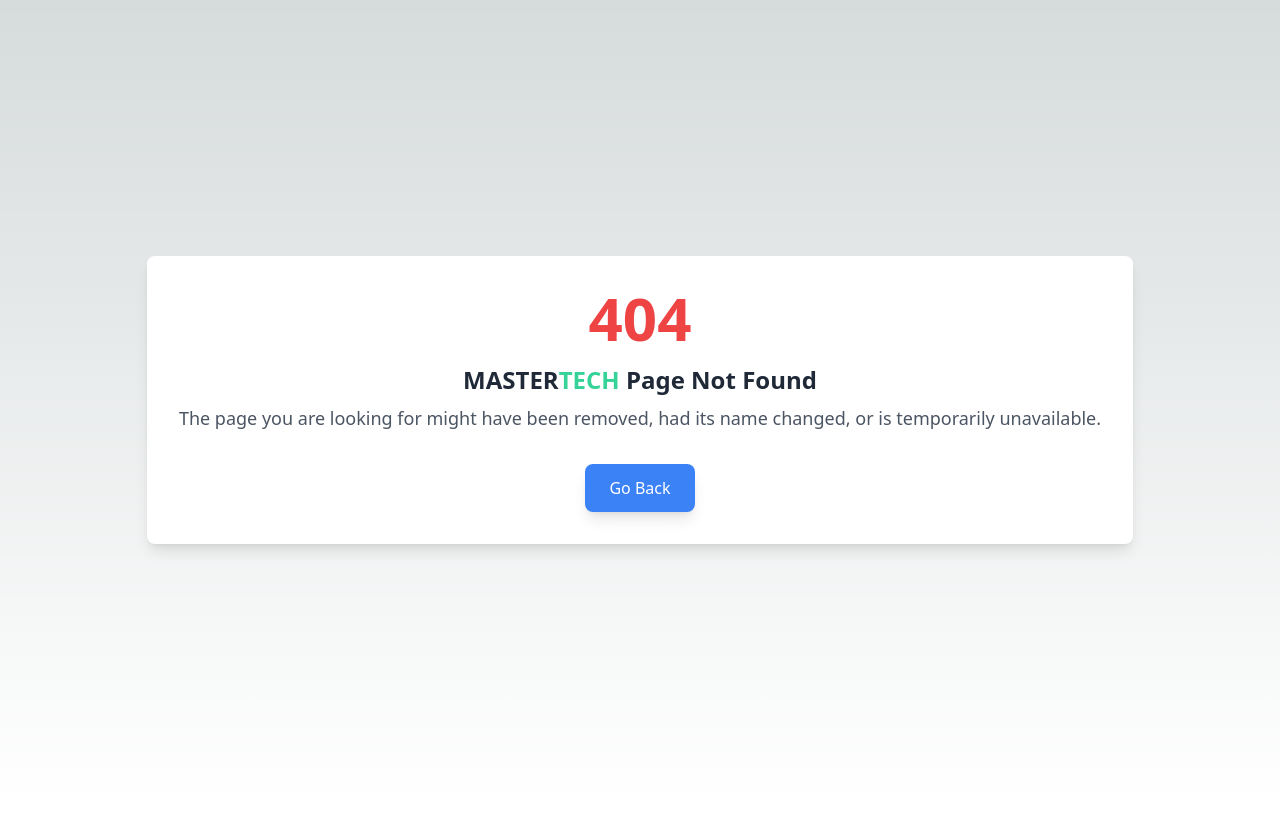
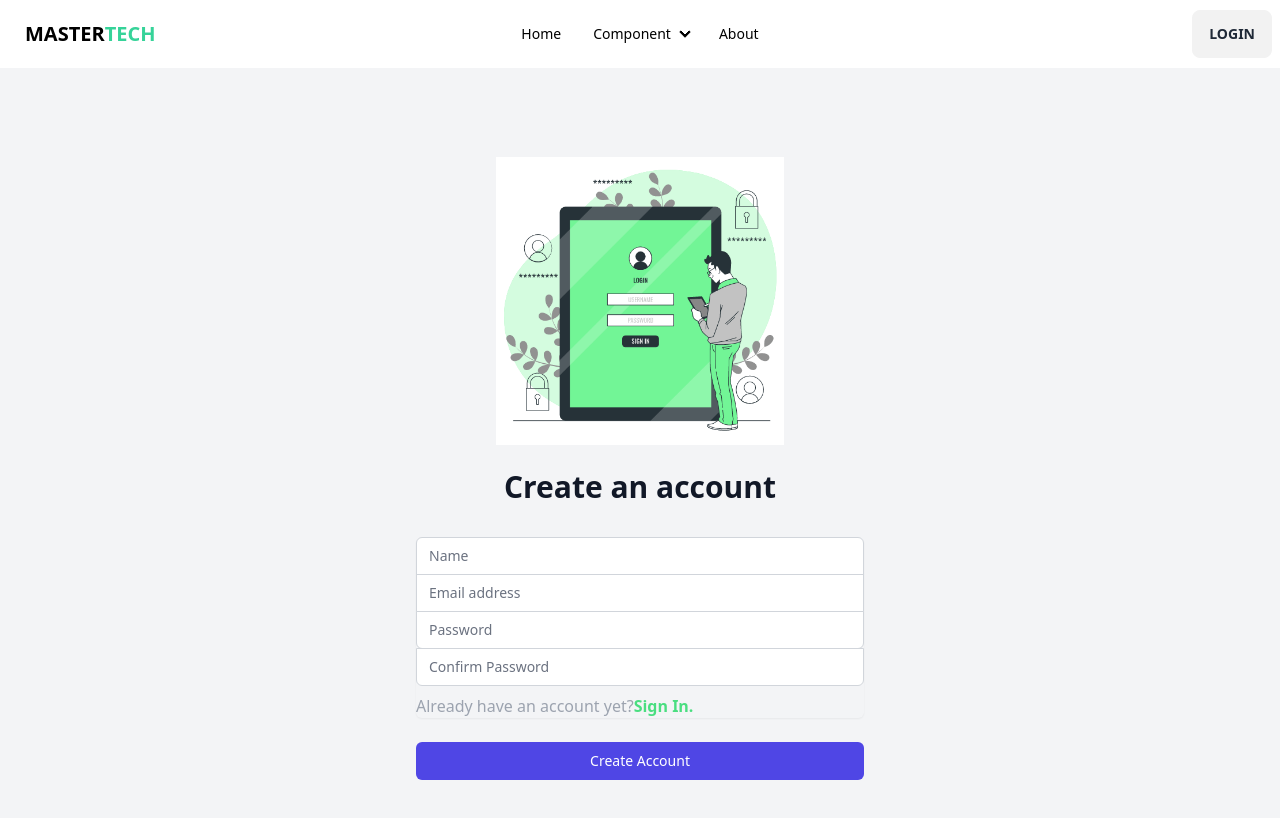
Before and after one commit to Mostafizur-Pro/masterTech, a Next.js app: page /signup in a window 1280 px wide. Before the commit this address had no page. Shown: the top 818 px of the page. Built offline with nearby package versions, Linux system fonts and the light colour scheme.

Commit message:
login & signup page create

```diff
--- a/package.json
+++ b/package.json
@@ -16,6 +16,7 @@
     "postcss": "8.4.27",
     "react": "18.2.0",
     "react-dom": "18.2.0",
+    "react-hook-form": "^7.45.2",
     "tailwindcss": "3.3.3"
   },
   "devDependencies": {
--- a/src/components/shared/Navbar.js
+++ b/src/components/shared/Navbar.js
@@ -5,7 +5,7 @@
   const menuItems = (
     <>
       <li>
-        <a>Home</a>
+        <Link href="/">Home</Link>
       </li>
       <li tabIndex={0}>
         <details>
@@ -85,7 +85,9 @@
           <ul className="menu menu-horizontal px-1">{menuItems}</ul>
         </div>
         <div className="navbar-end">
-          <a className="btn">Button</a>
+          <Link href="/login" className="btn">
+            Login
+          </Link>
         </div>
       </div>
     </div>
--- /dev/null
+++ b/src/pages/login/index.js
@@ -0,0 +1,118 @@
+import RootLayout from "@/components/Layouts/RootLayout";
+import Link from "next/link";
+import { useForm } from "react-hook-form";
+import loginImage from "@/assets/login/login.gif";
+import Image from "next/image";
+
+function LoginPage() {
+  const {
+    register,
+    handleSubmit,
+    formState: { errors },
+  } = useForm();
+
+  const onSubmit = (data) => {
+    console.log(data);
+    // Add login logic here
+  };
+  return (
+    <div className="min-h-screen flex items-center justify-center bg-white py-12 px-4 sm:px-6 lg:px-8">
+      <div className="max-w-md w-full space-y-8">
+        <div>
+          <Image className="mx-auto h-72 w-auto" src={loginImage} alt="Logo" />
+
+          <h2 className="mt-6 text-center text-3xl font-extrabold text-gray-900">
+            Sign in to your account
+          </h2>
+        </div>
+        <form className="mt-8 space-y-6" onSubmit={handleSubmit(onSubmit)}>
+          <div className="rounded-md shadow-sm -space-y-px">
+            <div>
+              <label htmlFor="email-address" className="sr-only">
+                Email address
+              </label>
+              <input
+                {...register("email", { required: true })}
+                id="email-address"
+                type="email"
+                autoComplete="email"
+                required
+                className="appearance-none rounded-none relative block w-full px-3 py-2 border border-gray-300 placeholder-gray-500 text-gray-900 rounded-t-md focus:outline-none focus:ring-indigo-500 focus:border-indigo-500 focus:z-10 sm:text-sm"
+                placeholder="Email address"
+              />
+              {errors.email && (
+                <p className="text-red-500 text-sm mt-1">Email is required</p>
+              )}
+            </div>
+            <div>
+              <label htmlFor="password" className="sr-only">
+                Password
+              </label>
+              <input
+                {...register("password", { required: true })}
+                id="password"
+                type="password"
+                autoComplete="current-password"
+                required
+                className="appearance-none rounded-none relative block w-full px-3 py-2 border border-gray-300 placeholder-gray-500 text-gray-900 rounded-b-md focus:outline-none focus:ring-indigo-500 focus:border-indigo-500 focus:z-10 sm:text-sm"
+                placeholder="Password"
+              />
+              {errors.password && (
+                <p className="text-red-500 text-sm mt-1">
+                  Password is required
+                </p>
+              )}
+              <p className="text-gray-400 mt-2">
+                Don't have any account?
+                <Link href="/signup" className="text-green-400 font-bold">
+                  Sign Up.
+                </Link>
+              </p>
+            </div>
+
+            {/* <div>
+              <div
+                onClick={() =>
+                  signIn("google", { callbackUrl: "http://localhost:3000" })
+                }
+              >
+                Google
+              </div>
+              <div
+                onClick={() =>
+                  signIn("github", { callbackUrl: "http://localhost:3000" })
+                }
+              >
+                Github
+              </div>
+            </div> */}
+          </div>
+
+          <div>
+            <button
+              type="submit"
+              className="group relative w-full flex justify-center py-2 px-4 border border-transparent text-sm font-medium rounded-md text-white bg-indigo-600 hover:bg-indigo-700 focus:outline-none focus:ring-2 focus:ring-offset-2 focus:ring-indigo-500"
+            >
+              Sign in
+            </button>
+          </div>
+        </form>
+        <div className="flex flex-col w-full lg:flex-row">
+          <div className="grid flex-grow h-32 card bg-base-300 rounded-box place-items-center">
+            Google
+          </div>
+          <div className="divider lg:divider-horizontal">OR</div>
+          <div className="grid flex-grow h-32 card bg-base-300 rounded-box place-items-center">
+            GitHub
+          </div>
+        </div>
+      </div>
+    </div>
+  );
+}
+
+export default LoginPage;
+
+LoginPage.getLayout = function getLayout(page) {
+  return <RootLayout>{page}</RootLayout>;
+};
--- /dev/null
+++ b/src/pages/signup/index.js
@@ -0,0 +1,139 @@
+import RootLayout from "@/components/Layouts/RootLayout";
+import Link from "next/link";
+import { useForm } from "react-hook-form";
+import loginImage from "@/assets/login/login.gif";
+import Image from "next/image";
+
+function SignUp() {
+  const {
+    register,
+    handleSubmit,
+    formState: { errors },
+    watch,
+  } = useForm();
+
+  const onSubmit = (data) => {
+    console.log(data);
+    // Add registration logic here
+  };
+  return (
+    <div>
+      {" "}
+      <div className="min-h-screen flex items-center justify-center bg-gray-100 py-12 px-4 sm:px-6 lg:px-8">
+        <div className="max-w-md w-full space-y-8">
+          <div>
+            <Image
+              className="mx-auto h-72 w-auto"
+              src={loginImage}
+              alt="Logo"
+            />
+            <h2 className="mt-6 text-center text-3xl font-extrabold text-gray-900">
+              Create an account
+            </h2>
+          </div>
+          <form className="mt-8 space-y-6" onSubmit={handleSubmit(onSubmit)}>
+            <div className="rounded-md shadow-sm -space-y-px">
+              <div>
+                <label htmlFor="name" className="sr-only">
+                  Name
+                </label>
+                <input
+                  {...register("name", { required: true })}
+                  id="name"
+                  type="text"
+                  required
+                  className="appearance-none rounded-none relative block w-full px-3 py-2 border border-gray-300 placeholder-gray-500 text-gray-900 rounded-t-md focus:outline-none focus:ring-indigo-500 focus:border-indigo-500 focus:z-10 sm:text-sm"
+                  placeholder="Name"
+                />
+                {errors.name && (
+                  <p className="text-red-500 text-sm mt-1">Name is required</p>
+                )}
+              </div>
+              <div>
+                <label htmlFor="email" className="sr-only">
+                  Email address
+                </label>
+                <input
+                  {...register("email", {
+                    required: true,
+                    pattern: /^\S+@\S+$/i,
+                  })}
+                  id="email"
+                  type="email"
+                  required
+                  className="appearance-none rounded-none relative block w-full px-3 py-2 border border-gray-300 placeholder-gray-500 text-gray-900 focus:outline-none focus:ring-indigo-500 focus:border-indigo-500 focus:z-10 sm:text-sm"
+                  placeholder="Email address"
+                />
+                {errors.email && (
+                  <p className="text-red-500 text-sm mt-1">
+                    Valid email is required
+                  </p>
+                )}
+              </div>
+              <div>
+                <label htmlFor="password" className="sr-only">
+                  Password
+                </label>
+                <input
+                  {...register("password", { required: true, minLength: 6 })}
+                  id="password"
+                  type="password"
+                  required
+                  className="appearance-none rounded-none relative block w-full px-3 py-2 border border-gray-300 placeholder-gray-500 text-gray-900 rounded-b-md focus:outline-none focus:ring-indigo-500 focus:border-indigo-500 focus:z-10 sm:text-sm"
+                  placeholder="Password"
+                />
+                {errors.password && (
+                  <p className="text-red-500 text-sm mt-1">
+                    Password must be at least 6 characters
+                  </p>
+                )}
+              </div>
+              <div>
+                <label htmlFor="confirmPassword" className="sr-only">
+                  Confirm Password
+                </label>
+                <input
+                  {...register("confirmPassword", {
+                    required: true,
+                    validate: (value) => value === password,
+                  })}
+                  id="confirmPassword"
+                  type="password"
+                  required
+                  className="appearance-none rounded-none relative block w-full px-3 py-2 border border-gray-300 placeholder-gray-500 text-gray-900 rounded-b-md focus:outline-none focus:ring-indigo-500 focus:border-indigo-500 focus:z-10 sm:text-sm"
+                  placeholder="Confirm Password"
+                />
+                {errors.confirmPassword && (
+                  <p className="text-red-500 text-sm mt-1">
+                    Passwords must match
+                  </p>
+                )}
+                <p className="text-gray-400 mt-2">
+                  Already have an account yet?
+                  <Link href="/login" className="text-green-400 font-bold">
+                    Sign In.
+                  </Link>
+                </p>
+              </div>
+            </div>
+
+            <div>
+              <button
+                type="submit"
+                className="group relative w-full flex justify-center py-2 px-4 border border-transparent text-sm font-medium rounded-md text-white bg-indigo-600 hover:bg-indigo-700 focus:outline-none focus:ring-2 focus:ring-offset-2 focus:ring-indigo-500"
+              >
+                Create Account
+              </button>
+            </div>
+          </form>
+        </div>
+      </div>
+    </div>
+  );
+}
+
+export default SignUp;
+
+SignUp.getLayout = function getLayout(page) {
+  return <RootLayout>{page}</RootLayout>;
+};
```
Also changed, not shown: src/assets/login/login.gif (added), 1 other file (tests, documents, lock files or other folders).
